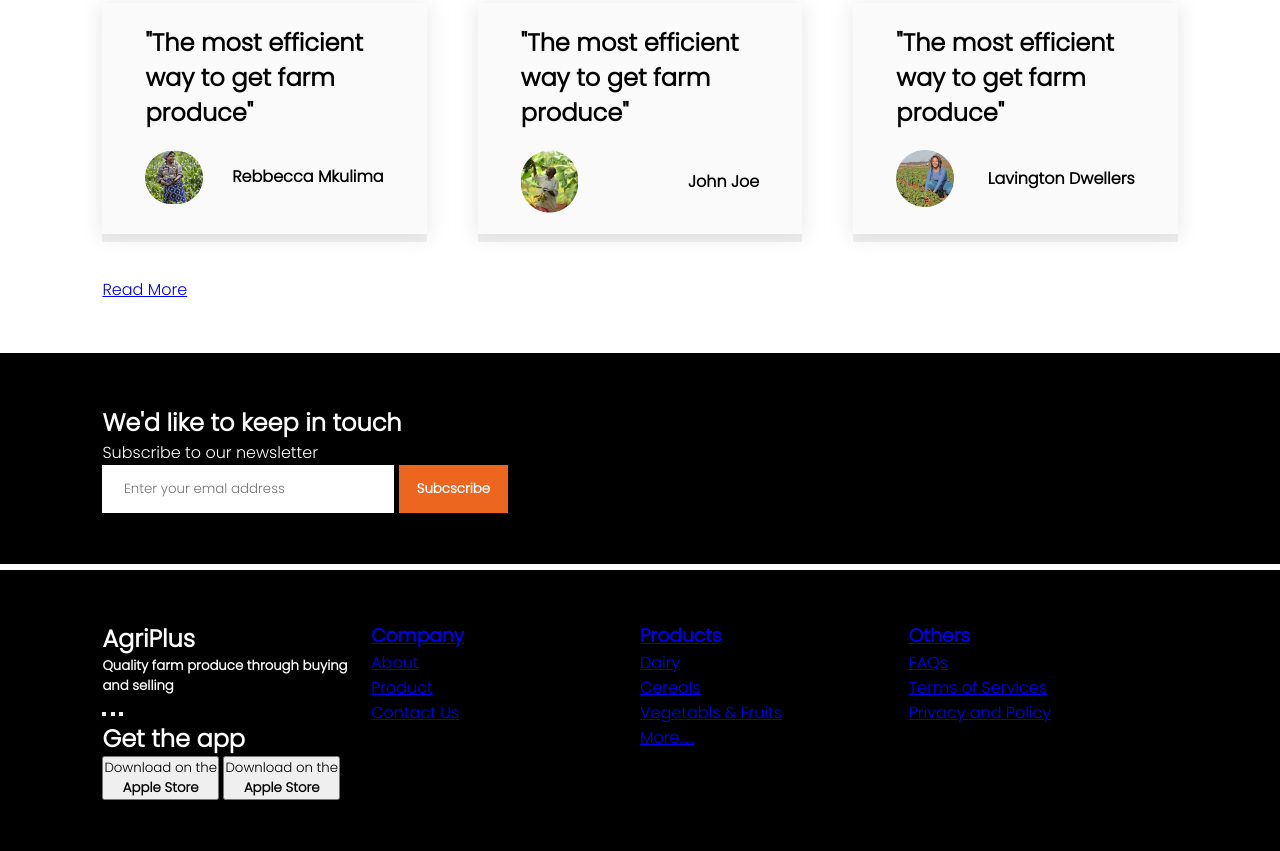
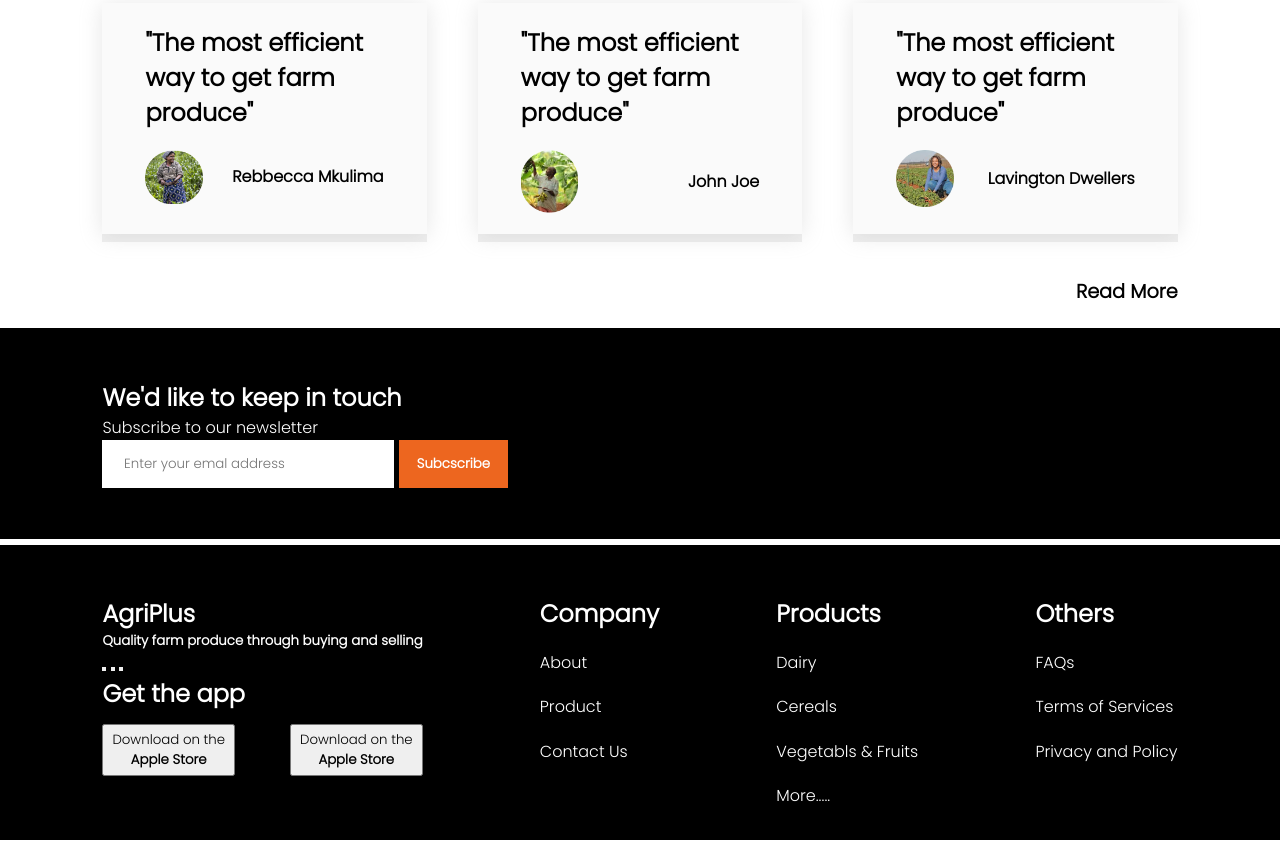
Before and after one commit to Andrew-Ochieng/Agriplus, a plain HTML site: page index.html in a window 1280 px wide. Shown: the part 2989-3840 px from the top of the page. Drawn offline with Linux system fonts and the light colour scheme; files whose address does not match are found by name.

Commit message:
add footer style

```diff
--- a/assets/css/style.css
+++ b/assets/css/style.css
@@ -205,8 +205,13 @@ nav {
     font-weight: bold;
 }
 
-#read-more {
-
+#read-more a {
+    color: black;
+    font-size: larger;
+    font-weight: bolder;
+    float: right;
+    text-decoration: none;
+    /* border-bottom: #ED661F; */
 }
 
 
@@ -215,7 +220,6 @@ nav {
 .container {
     background-color: black;
     color:white
-    /* margin: 4% 8%; */
 
 }
 
@@ -262,7 +266,38 @@ nav {
 
 /* footer */
 .flex-footer {
-    display: grid;
-    grid-template-columns: repeat(4, minmax(0, 1fr));
+    display: flex;
+    flex-direction: row;
+    justify-content: space-between;
+    /* align-items: center; */
+    /* display: grid; */
+    /* grid-template-columns: repeat(4, minmax(0, 1fr)); */
+    /* gap: 3.2rem; */
+}
 
+
+
+.card-btns {
+    padding: 4% 0;
+    display: flex;
+    flex-direction: row;
+    justify-content: space-between;
+    align-items: center;
 }
+
+.card-btn {
+    padding: 4px 8px;
+}
+
+
+.flex-card {
+    display: flex;
+    flex-direction: column;
+    gap: 10%;
+    /* padding: 0 0 8% 0; */
+}
+
+.flex-card a {
+    color: white;
+    text-decoration: none;
+}
--- a/index.html
+++ b/index.html
@@ -224,7 +224,7 @@
 
             <footer class="footer">
                 <div class="flex-footer">
-                    <div>
+                    <div class="flex-card">
                         <h1>AgriPlus</h1>
                         <h5>Quality farm produce through buying and selling</h5>
                         <div>
@@ -239,15 +239,15 @@
                             </button>
                         </div>
                         <h2>Get the app</h2>
-                        <div>
-                            <button>
+                        <div class="card-btns">
+                            <button class="card-btn">
                                 <i></i>
                                 <div>
                                     <p>Download on the</p>
                                     <h4>Apple Store</h4>
                                 </div>
                             </button>
-                            <button>
+                            <button class="card-btn">
                                 <i></i>
                                 <div>
                                     <p>Download on the</p>
@@ -257,10 +257,10 @@
                         </div>
                     </div>
 
-                    <div>
-                        <h3>
+                    <div class="flex-card">
+                        <h2>
                             <a href="#">Company</a>
-                        </h3>
+                        </h2>
                         <p>
                             <a href="#">About</a>
                         </p>
@@ -272,10 +272,10 @@
                         </p>
                     </div>
 
-                    <div>
-                        <h3>
+                    <div class="flex-card">
+                        <h2>
                             <a href="#">Products</a>
-                        </h3>
+                        </h2>
                         <p>
                             <a href="#">Dairy</a>
                         </p>
@@ -290,10 +290,10 @@
                         </p>
                     </div>
 
-                    <div>
-                        <h3>
+                    <div class="flex-card">
+                        <h2>
                             <a href="#">Others</a>
-                        </h3>
+                        </h2>
                         <p>
                             <a href="#">FAQs</a>
                         </p>
```
